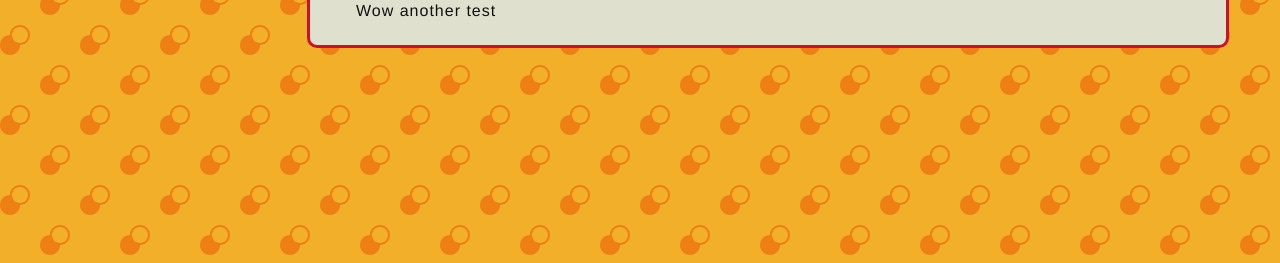
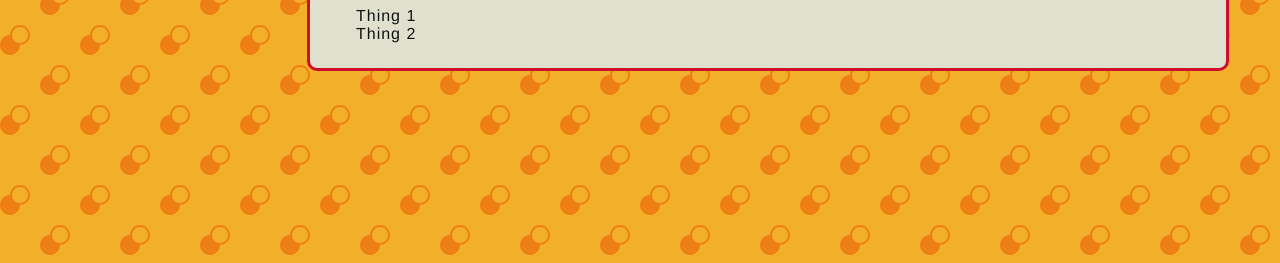
Before and after one commit to darzouras/gatsby-test, a Gatsby site: page /about in a window 1280 px wide. Shown: the part 375-638 px from the top of the page. Built offline with nearby package versions, Linux system fonts and the light colour scheme; Gatsby itself is replaced by a stand-in of ours.

Commit message:
successfully using list fieldsgit add .

```diff
--- a/src/pages/about.js
+++ b/src/pages/about.js
@@ -19,6 +19,14 @@
 
             <p>{about.frontmatter.testfield}</p>
 
+            <ul>
+                {about.frontmatter.testlist.map(edge => {
+                    return (
+                        <li>{edge}</li>
+                    )
+                })}
+            </ul>
+
         </Layout >
     )
 }
@@ -33,6 +41,7 @@
                         title
                         description
                         testfield
+                        testlist
                     }
                     html
                 }
```
